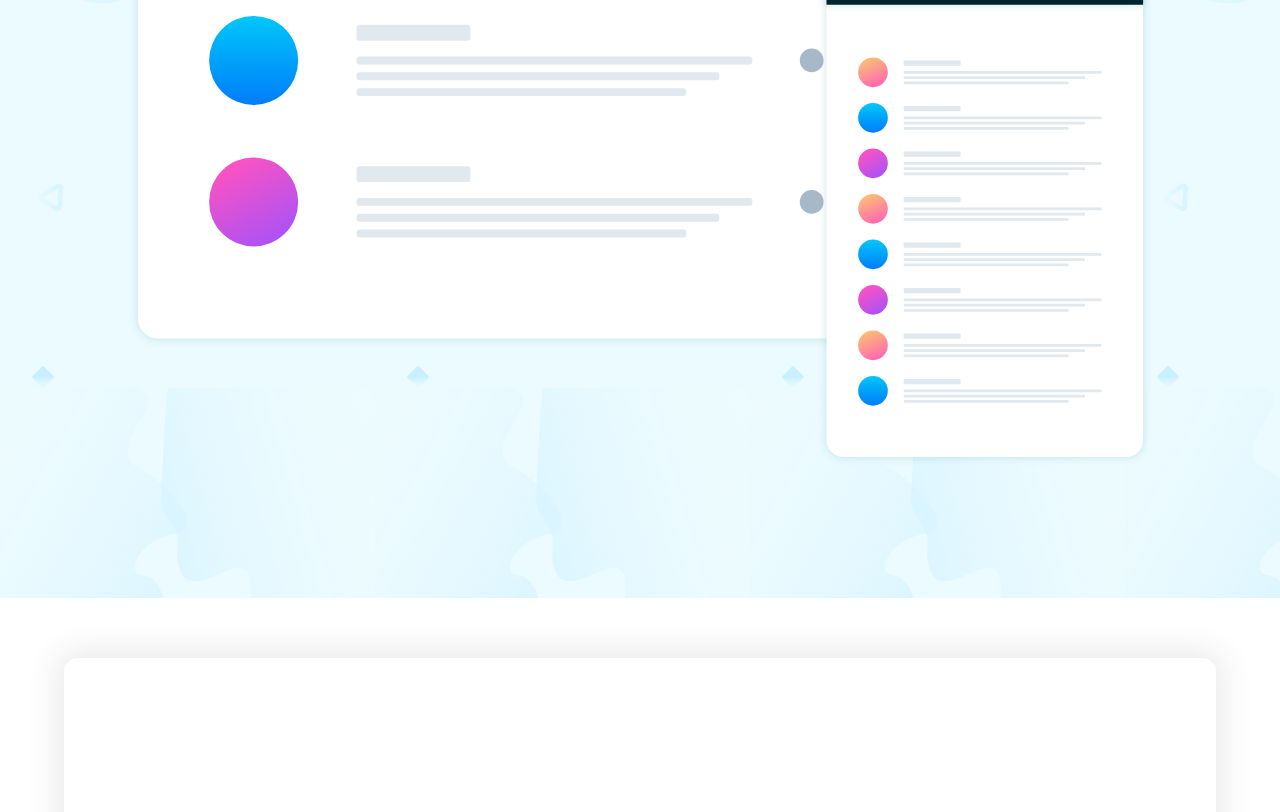
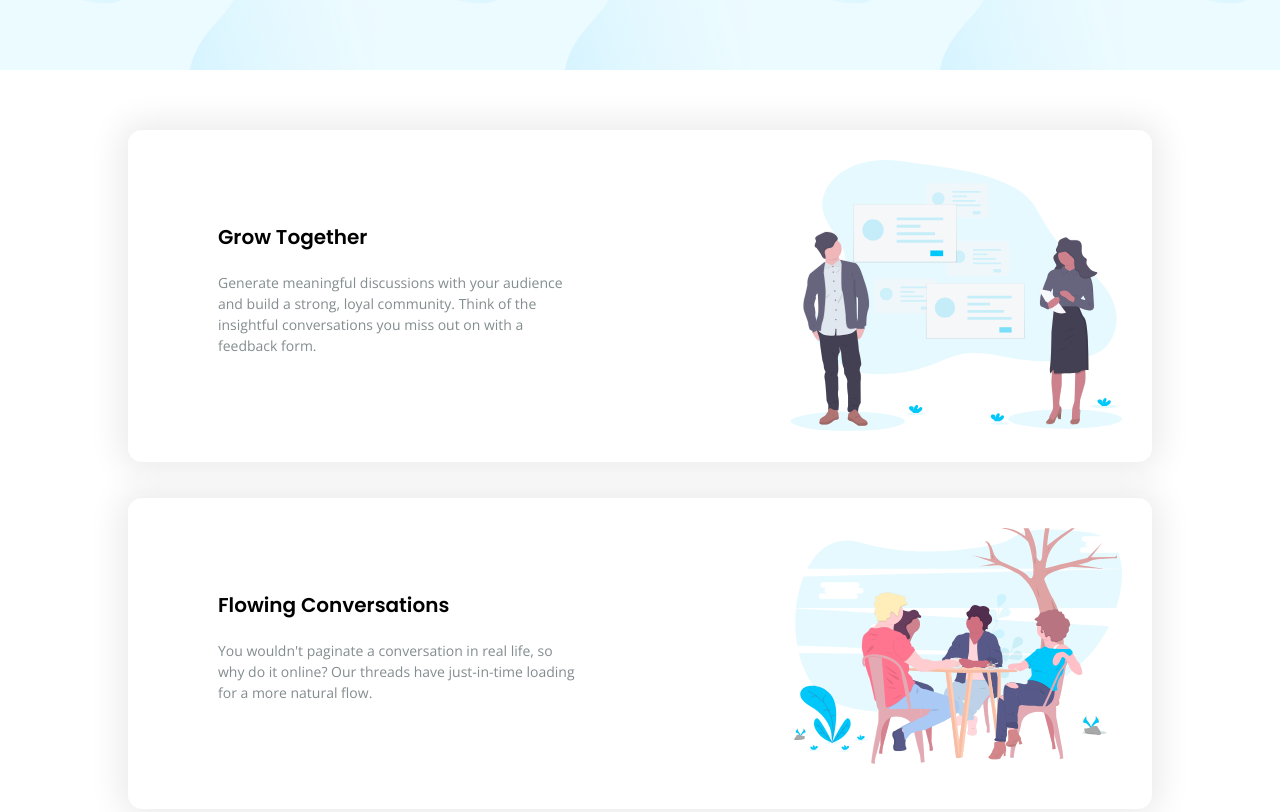
Before and after one commit to sashaward/huddle, a plain HTML site: page index.html in a window 1280 px wide. Shown: the part 920-1732 px from the top of the page. Drawn offline with nearby package versions, Linux system fonts and the light colour scheme.

Commit message:
work in progress

```diff
--- a/index.html
+++ b/index.html
@@ -16,33 +16,37 @@
   <header><img class="logo" src="./images/logo.svg" alt="huddle logo"><div class="cta">Try It Free</div> </header>
 
   <section>
+    <div class="hero-text">
       <h1> Build The Community Your Fans Will Love</h1>
-
 
       <h2>Huddle re-imagines the way we build communities. You have a voice, but so does your audience.
       Create connections with your users as you engage in genuine discussion.</h2>
 
       <button>Get Started For Free</button>
+    </div>
 
-    <img src="./images/illustration-mockups.svg" alt="device mockups">
+    <img class="hero-image" src="./images/illustration-mockups.svg" alt="device mockups">
 
   </section>
 </div>
 <div class="flex-container">
   <div class="card"><img src="./images/illustration-grow-together.svg" alt="grow together">
-  <h3>Grow Together</h3>
+    <div class="card-text"><h3>Grow Together</h3>
       <p>Generate meaningful discussions with your audience and build a strong, loyal community.
       Think of the insightful conversations you miss out on with a feedback form.</p></div>
+  </div>
 
   <div class="card"><img src="./images/illustration-flowing-conversation.svg" alt="flowing conversation">
-  <h3>Flowing Conversations</h3>
+    <div class="card-text"><h3>Flowing Conversations</h3>
       <p>You wouldn't paginate a conversation in real life, so why do it online? Our threads
       have just-in-time loading for a more natural flow.</p></div>
+  </div>
 
   <div class="card"><img src="./images/illustration-your-users.svg" alt="your users">
-  <h3>Your Users</h3>
+    <div class="card-text"><h3>Your Users</h3>
       <p>It takes no time at all to integrate Huddle with your app's authentication solution.
       This means, once signed in to your app, your users can start chatting immediately.</p></div>
+  </div>
 
   <div class="card">
   <h4>Ready To Build Your Community?</h4>
--- a/styles.css
+++ b/styles.css
@@ -75,6 +75,7 @@ header {
     padding: 120px 0px 26px 16px;
 }
 
+
 .cta {
     background-color: #fff;
     -webkit-box-shadow: 0px 0px 9px 0px rgba(235,235,235,1);
@@ -86,9 +87,13 @@ header {
     font-weight: 700;
 }
 
+.hero-text {
+    margin: 0 auto;
+}
+
 section {
     margin-top: -50px;
-    padding: 25% 10% 10%;
+    padding: 150px 10% 10%;
     background-image: url("./images/bg-hero-mobile.svg");
     background-color: hsl(193, 100%, 96%);
 }
@@ -107,8 +112,9 @@ button {
     box-shadow: 0px 0px 33px 8px rgba(235,235,235,1);
     border: none;
     border-radius: 24px;
-    padding: 5% 15%;
+    width: 190px;
     margin-top: 20px;
+    height: 44px;
 }
 
 .flex-container {
@@ -121,7 +127,10 @@ button {
 .card img {
     width: 80%;
     height: auto;
-}
+    max-width: 330.875px;
+    max-height: 270.859px;
+    }
+
 
 .card {
     background-color: #fff;
@@ -129,10 +138,12 @@ button {
     -moz-box-shadow: 0px 0px 33px 8px rgba(235,235,235,1);
     box-shadow: 0px 0px 33px 8px rgba(235,235,235,1);
     border-radius: 14px;
-    padding: 15% 5% 8% 5%;
+    padding: 50px 20px 25px 20px;
     margin-bottom: 36px;
     width: 80%;
 }
+
+
 
 .card:first-child {
     margin-top: 60px;
@@ -208,3 +219,51 @@ footer p a {
     justify-content: center;
     padding: 0px;
 }
+
+@media screen and (min-width: 500px) {
+
+    .card {
+        max-height: 500px;
+        max-width: 400px;
+    }
+
+    .hero-image {
+        max-width: 592px;
+        max-height: 422.688px;
+    }
+
+}
+
+@media screen and (min-width: 850px) {
+
+    h3 {
+        margin-top: 0px;
+        text-align: left;
+    }
+
+    p {
+        text-align: left;
+        padding: 0 0;
+        max-width: 360px;
+    }
+
+    .hero-text {
+        max-width: 560px;
+    }
+
+    .card {
+        max-height: none;
+        max-width: none;
+        padding: 0;
+    }
+
+    .card img {
+        float: right;
+        padding: 30px;
+    }
+
+    .card-text {
+        padding: 92px 90px;
+    }
+
+}
```
Lines whose indentation alone changed are shown as unchanged.
